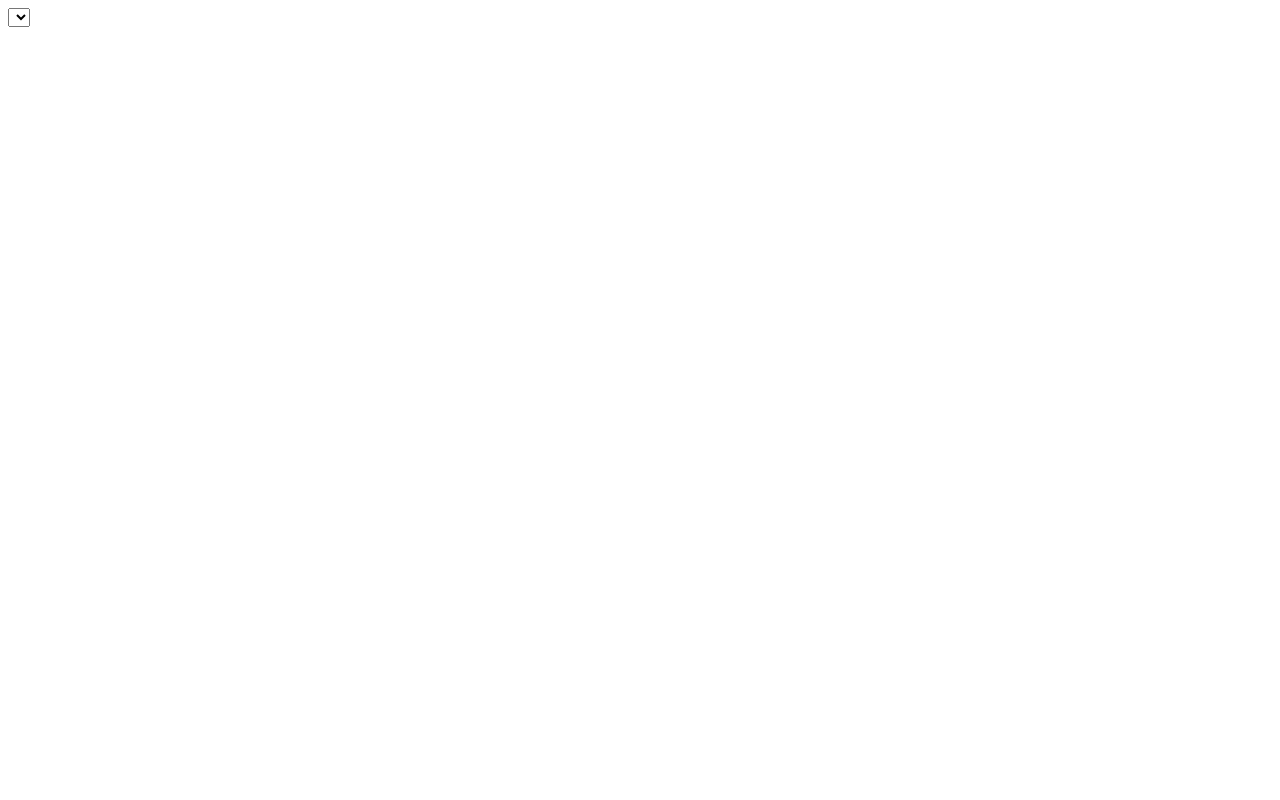
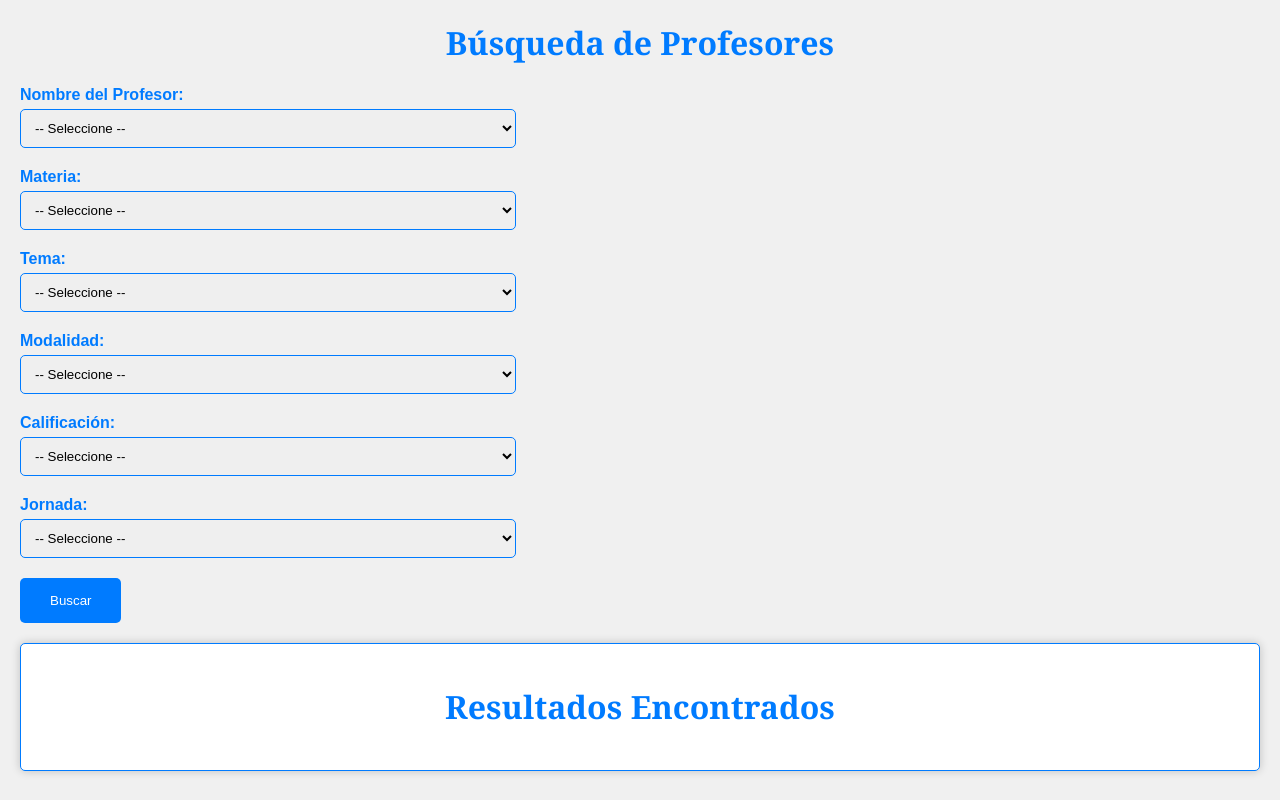
Before and after one commit to jhonrivera1100/grupomanuelyjhon, a plain HTML site: page index.html in a window 1280 px wide. Drawn offline with Linux system fonts and the light colour scheme.

Commit message:
actualizacion 1

```diff
--- a/index.html
+++ b/index.html
@@ -1,19 +1,64 @@
 <!DOCTYPE html>
-<html lang="en">
+<html lang="es">
 <head>
     <meta charset="UTF-8">
     <meta name="viewport" content="width=device-width, initial-scale=1.0">
-    <title>Document</title>
+    <title>Búsqueda de Profesores</title>
+    <link rel="stylesheet" href="style.css">
 </head>
 <body>
-    <div>
-<label for="">
-<select>
+    <h1>Búsqueda de Profesores</h1>
 
-</select>
+    <div class="filtro">
+        <label for="nombreProfesor">Nombre del Profesor:</label>
+        <select name="nombre" id="nombre">
+            <option value="">-- Seleccione --</option>
+        </select>
+    </div>
 
-</label>
+    <div class="filtro">
+        <label for="materia">Materia:</label>
+        <select id="materia" name="materia">
+            <option value="">-- Seleccione --</option>
 
+            <!-- Agrega más opciones según sea necesario -->
+        </select>
     </div>
+
+    <div class="filtro">
+        <label for="tema">Tema:</label>
+        <select id="tema" name="tema">
+            <option value="">-- Seleccione --</option>
+        </select>
+    </div>
+
+    <div class="filtro">
+        <label for="modalidad">Modalidad:</label>
+        <select id="modalidad" name="modalidad">
+            <option value="">-- Seleccione --</option>
+        </select>
+    </div>
+
+    <div class="filtro">
+        <label for="calificacion">Calificación:</label>
+        <select id="calificacion" name="calificacion" aria-placeholder="selec">}
+            <option value="">-- Seleccione --</option>
+        </select>
+    </div>
+
+    <div class="filtro">
+        <label for="jornada">Jornada:</label>
+        <select id="jornada" name="jornada">
+            <option value="">-- Seleccione --</option>
+        </select>
+    </div>
+
+    <button type="button" id="buscarBtn">Buscar</button>
+
+    <div id="resultados">
+     <h1 class="sub">Resultados Encontrados</h1>
+    </div>
+
+    <script src="script.js"></script>
 </body>
 </html>
--- /dev/null
+++ b/style.css
@@ -0,0 +1,61 @@
+body {
+    font-family: Arial, sans-serif;
+    margin: 20px;
+    background-color: #f0f0f0; /* Fondo gris claro */
+}
+
+h1 {
+    font-family: Georgia, 'Times New Roman', Times, serif;
+    text-align: center;
+    color: #007BFF;
+}
+
+.filtro {
+    margin-bottom: 20px;
+}
+
+label {
+    display: block;
+    font-weight: bold;
+    color: #007BFF; /* Texto azul */
+}
+
+input[type="text"],
+input[type="number"],
+select {
+    width: 40%;
+    padding: 10px;
+    margin-top: 5px;
+    border: 1px solid #007BFF;
+    border-radius: 5px;
+}
+
+button {
+    display: block;
+    margin-top: 20px;
+    padding: 15px 30px;
+    background-color: #007BFF;
+    color: white;
+    border: none;
+    border-radius: 5px;
+    cursor: pointer;
+}
+
+button:hover {
+    background-color: #0056b3;
+}
+
+#resultados {
+    margin-top: 20px;
+    border: 1px solid #007BFF;
+    background-color: white;
+    padding: 20px;
+    border-radius: 5px;
+    box-shadow: 0px 0px 10px rgba(0, 0, 0, 0.2);
+}
+
+.sub{
+    font-family: Georgia, 'Times New Roman', Times, serif;
+    text-align: center;
+    color: #007BFF;
+}
```
Also changed, not shown: buscador.js (+38 -12 lines).
